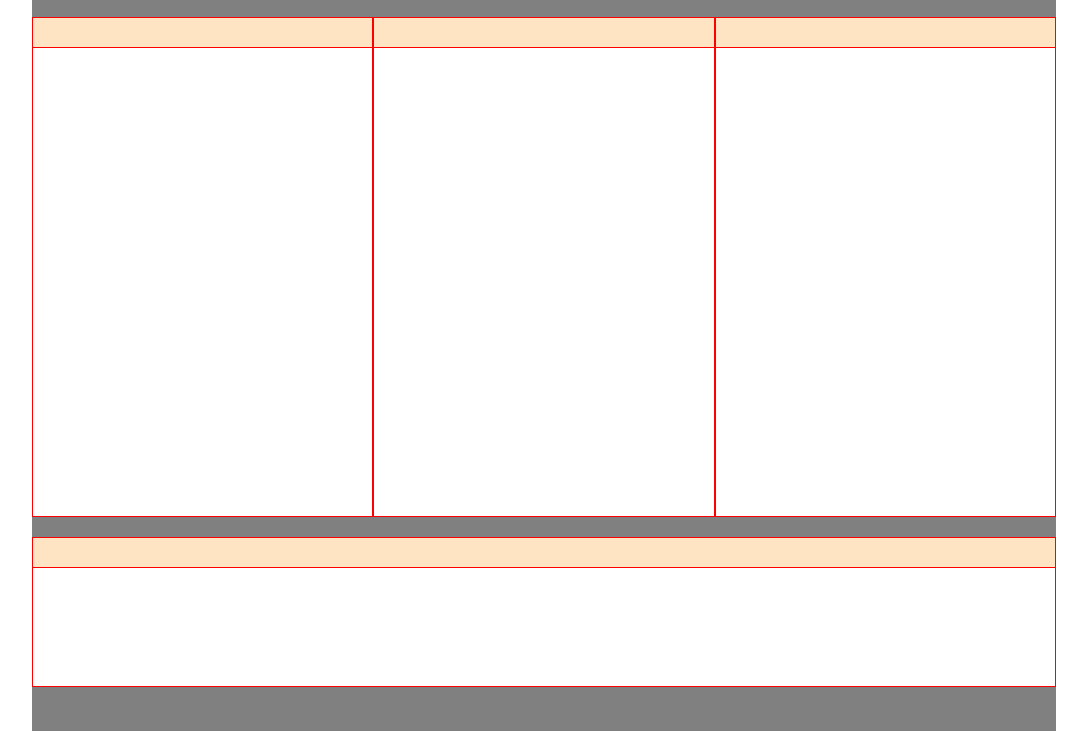
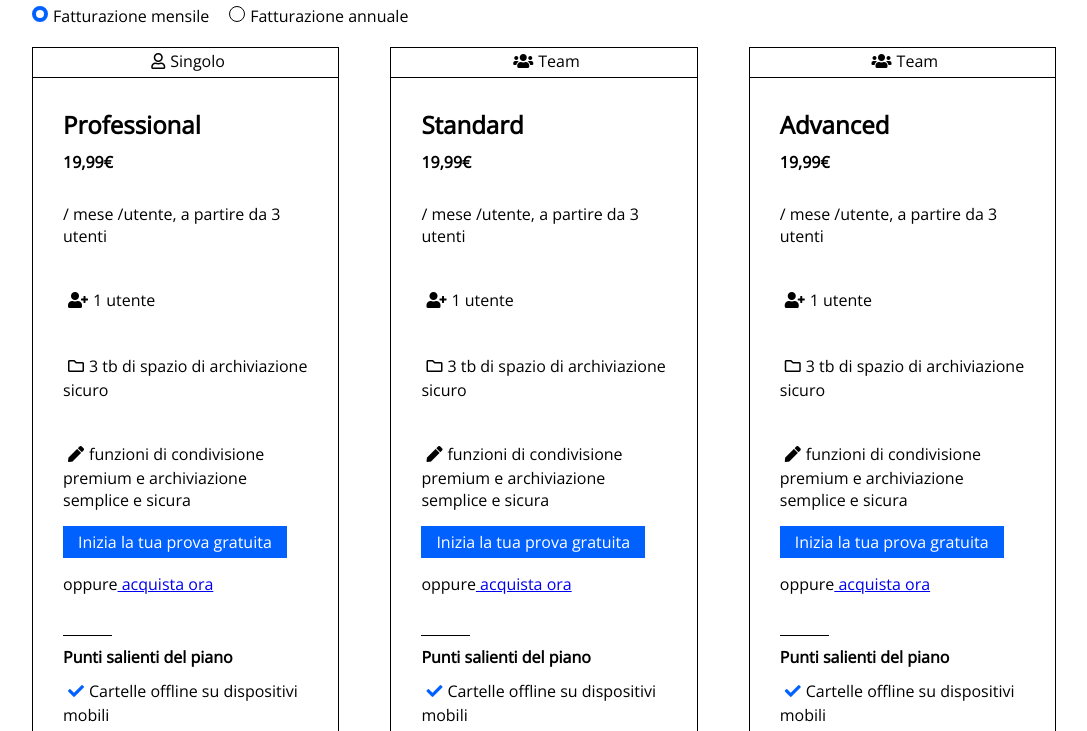
Before and after one commit to MaxGasaro/htmlcss-dropbox, a plain HTML site: page index.html in a window 1280 px wide. Shown: the part 825-1556 px from the top of the page, without its empty margins (96-1183 px from the left). Drawn offline with nearby package versions, Linux system fonts and the light colour scheme.

Commit message:
fine sezione payment

```diff
--- a/css/style.css
+++ b/css/style.css
@@ -65,6 +65,7 @@ header nav.first.nav ul li.btn.header a {
 /* inizio jumbo */
 section.jumbotron {
     background-color: #B4D0E7;
+    margin-bottom: 30px;
 }
 
 .jumbotron .container-jumbo {
@@ -128,10 +129,8 @@ section.jumbotron .clearfix.jumbo::after {
 /* inizio main */
 /* regole generali per il main */
 main .container {
-    background-color: grey; /*rimuovere*/
     width: 80%;
     margin: auto;
-    /* height: 1000px; rimuovere */
 }
 
 main section {
@@ -142,6 +141,7 @@ main section {
 main div.clearfix {
     width: 100%;
     margin-bottom: 20px;
+    display: flex;
 }
 /* regole clearfix */
 main div.clearfix::after {
@@ -152,52 +152,110 @@ main div.clearfix::after {
 
 main div.container h2.plan {
     width: 100%;
-    background-color: rosybrown; /*rimuovere*/
     margin-bottom: 30px;
 }
 
 main div.container div.fatturazione {
     width: 100%;
-    background-color: rosybrown; /*rimuovere*/
     margin-bottom: 20px;
 }
 
 main div.container div.fatturazione span {
-    background-color: beige; /*rimuovere*/
     margin-right: 20px;
+}
+
+main div.container div.fatturazione .circle.blue {
+    border: #0061FF 4px solid;
+    border-radius: 50%;
+    margin-right: 5px;
+    width: 16px;
+    height: 16px;
+    display: inline-block;
+}
+
+main div.container div.fatturazione .circle.white {
+    border: 1px black solid;
+    border-radius: 50%;
+    margin-right: 5px;
+    width: 16px;
+    height: 16px;
+    display: inline-block;
 }
 
 main div.clearfix div.float {
     float: left;
-    width: calc(100% / 3);
-    height: 500px; /*rimuovere */
-    background-color: #fff; /*rimuovere */
-    border: 1px solid red;
+    width: 30%;
+    border: 1px solid black;
 }
 
-/*main div.clearfix div.float.standard {  ---> regola per distanziare elementi flottanti
-    margin-right: 20px;
-    margin-left: 20px;
-} */
+main div.clearfix div.float.standard {
+    width: calc(40% - 10%);
+    margin: 0px 5%;
+}
 
 section.payment div.top {
     height: 30px;
     width: 100%;
-    background-color: bisque; /*rimuovere*/
-    border-bottom: 1px solid red;
+    text-align: center;
+    border-bottom: 1px solid black;
+}
+
+section.payment div.top i {
+    padding: 5px;
+}
+
+.payment .lines {
+    width: 20%;
+    border-bottom: 1px solid black;
+    padding: 10px;
+}
+
+.payment ul {
+ list-style: none;
+}
+
+.payment ul li {
+    margin-bottom: 8px;
+}
+
+.payment li i {
+    color: #0061FF;
+    padding: 5px;
+}
+
+.payment .bottom p i {
+    padding: 5px;
+}
+
+.payment .bottom a.btn.prova {
+    padding: 5px 15px;
+    color: #fff;
+    background-color: #0061ff;
+    text-decoration: none;
+    margin-bottom: 10px;
+}
+
+.payment .bottom p, .payment .bottom span {
+    margin-bottom: 20px;
+    padding-top: 20px;
 }
 
 section.payment div.bottom {
-    /* height: 95%; rimuovere */
     width: 100%;
-    background-color: orange; /*rimuovere*/
+    padding: 30px;
+}
+
+.payment .or {
+    display: inline-block;
+}
+
+.payment h4 {
+    margin: 10px 0px;
 }
 
 div.enterprise {
     width: 100%;
-    background-color: #fff; /*rimuovere*/
-    height: 150px; /*rimuovere*/
-    border: 1px solid red;
+    border: 1px solid black;
 }
 /* fine sezione pagamenti */
 /* inizio sezione partner */
--- a/index.html
+++ b/index.html
@@ -66,25 +66,86 @@
             <section class="payment">
                 <h2 class="plan">Trova il piano Dropbox Business che fa per te</h2>
                 <div class="fatturazione">
-                    <span>Fatturazione mensile</span> <span>Fatturazione annuale</span>
+                    <span class="circle blue"></span><span>Fatturazione mensile</span><span class="circle white"></span><span>Fatturazione annuale</span>
                 </div>
                 <div class="clearfix">
                     <div class="float professional">
-                        <div class="top"></div>
-                        <div class="bottom"></div>
+                        <div class="top"><i class="far fa-user"></i>Singolo</div>
+                        <div class="bottom">
+                            <h2>Professional</h2>
+                            <h4>19,99€</h4>
+                            <p>/ mese /utente, a partire da 3 utenti</p>
+                            <p><i class="fas fa-user-plus"></i>1 utente</p>
+                            <p><i class="far fa-folder"></i>3 tb di spazio di archiviazione sicuro</p>
+                            <p><i class="fas fa-pen"></i>funzioni di condivisione premium e archiviazione semplice e sicura</p>
+                            <a class="btn prova" href="">Inizia la tua prova gratuita</a>
+                            <p class="or">oppure</p><span><a href="#"> acquista ora</a></span>
+                            <div class="lines"></div>
+                            <h4>Punti salienti del piano</h4>
+                            <ul>
+                                <li><i class="fas fa-check"></i>Cartelle offline su dispositivi mobili</li>
+                                <li><i class="fas fa-check"></i>Cartelle offline su dispositivi mobili</li>
+                                <li><i class="fas fa-check"></i>Cartelle offline su dispositivi mobili</li>
+                                <li><i class="fas fa-check"></i>Cartelle offline su dispositivi mobili</li>
+                                <li><i class="fas fa-check"></i>Cartelle offline su dispositivi mobili</li>
+                                <li></li>
+                            </ul>
+                        </div>
                     </div>
                     <div class="float standard">
-                        <div class="top"></div>
-                        <div class="bottom"></div>
+                        <div class="top"><i class="fas fa-users"></i>Team</div>
+                        <div class="bottom">
+                            <h2>Standard</h2>
+                            <h4>19,99€</h4>
+                            <p>/ mese /utente, a partire da 3 utenti</p>
+                            <p><i class="fas fa-user-plus"></i>1 utente</p>
+                            <p><i class="far fa-folder"></i>3 tb di spazio di archiviazione sicuro</p>
+                            <p><i class="fas fa-pen"></i>funzioni di condivisione premium e archiviazione semplice e sicura</p>
+                            <a class="btn prova" href="">Inizia la tua prova gratuita</a>
+                            <p class="or">oppure </p><span><a href="#"> acquista ora</a></span>
+                            <div class="lines"></div>
+                            <h4>Punti salienti del piano</h4>
+                            <ul>
+                                <li><i class="fas fa-check"></i>Cartelle offline su dispositivi mobili</li>
+                                <li><i class="fas fa-check"></i>Cartelle offline su dispositivi mobili</li>
+                                <li><i class="fas fa-check"></i>Cartelle offline su dispositivi mobili</li>
+                                <li><i class="fas fa-check"></i>Cartelle offline su dispositivi mobili</li>
+                                <li><i class="fas fa-check"></i>Cartelle offline su dispositivi mobili</li>
+                                <li><i class="fas fa-check"></i>Cartelle offline su dispositivi mobili</li>
+                            </ul>
+                        </div>
                     </div>
                     <div class="float advanced">
-                        <div class="top"></div>
-                        <div class="bottom"></div>
+                        <div class="top"><i class="fas fa-users"></i>Team</div>
+                        <div class="bottom">
+                            <h2>Advanced</h2>
+                            <h4>19,99€</h4>
+                            <p>/ mese /utente, a partire da 3 utenti</p>
+                            <p><i class="fas fa-user-plus"></i>1 utente</p>
+                            <p><i class="far fa-folder"></i>3 tb di spazio di archiviazione sicuro</p>
+                            <p><i class="fas fa-pen"></i>funzioni di condivisione premium e archiviazione semplice e sicura</p>
+                            <a class="btn prova" href="">Inizia la tua prova gratuita</a>
+                            <p class="or">oppure </p><span><a href="#"> acquista ora</a></span>
+                            <div class="lines"></div>
+                            <h4>Punti salienti del piano</h4>
+                            <ul>
+                                <li><i class="fas fa-check"></i>Cartelle offline su dispositivi mobili</li>
+                                <li><i class="fas fa-check"></i>Cartelle offline su dispositivi mobili</li>
+                                <li><i class="fas fa-check"></i>Cartelle offline su dispositivi mobili</li>
+                                <li><i class="fas fa-check"></i>Cartelle offline su dispositivi mobili</li>
+                                <li><i class="fas fa-check"></i>Cartelle offline su dispositivi mobili</li>
+                                <li><i class="fas fa-check"></i>Cartelle offline su dispositivi mobili</li>
+                            </ul>
+                        </div>
                     </div>
                 </div>
                 <div class="enterprise">
-                    <div class="top"></div>
-                    <div class="bottom"></div>
+                    <div class="top"><i class="fas fa-users"></i>Team</div>
+                    <div class="bottom">
+                        <h2>Enterprise</h2>
+                        <h4>Contatta l'ufficio vendite per i prezzi</h4>
+                        <p>/ mese /utente, a partire da 3 utenti</p>
+                    </div>
                 </div>
             </section>
             <!-- fine piano pagamenti -->
```
